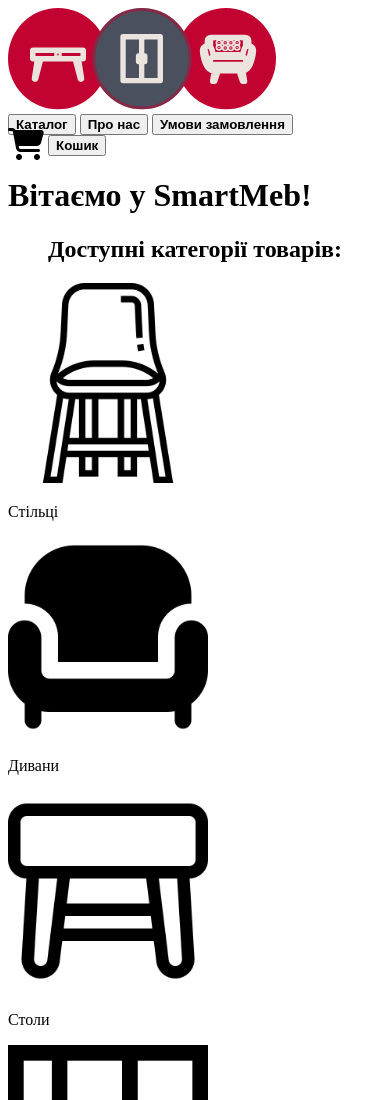
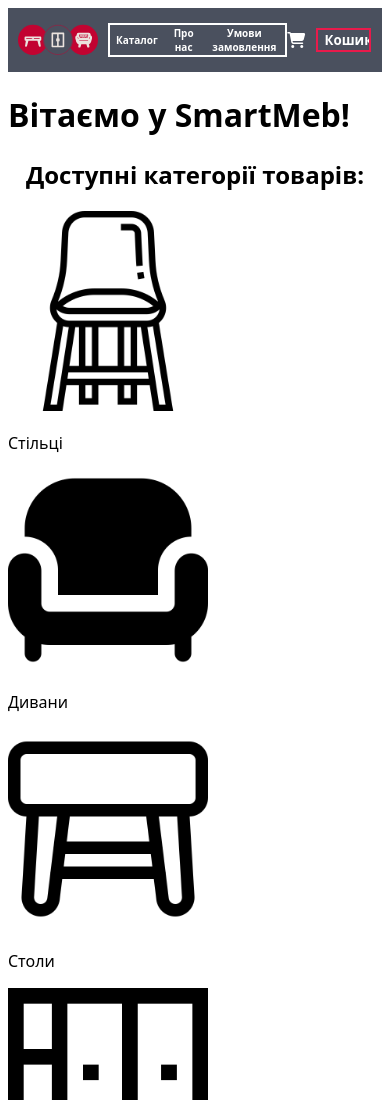
Before and after one commit to sataandagii/IC-34-Honcharenko-Lab4, a plain HTML site: page index.html in a window 390 px wide. Shown: the top 1100 px of the page. Drawn offline with Linux system fonts and the light colour scheme.

Commit message:
demo-phone

```diff
--- a/index.html
+++ b/index.html
@@ -17,7 +17,7 @@
       <button><b>Про нас</b></button>
       <button><b>Умови замовлення</b></button>
     </div>
-      <i class="fa-solid fa-cart-shopping fa-2xl"></i>
+      <i class="fa-solid fa-cart-shopping"></i>
       <button class="red"><b>Кошик</b></button>
 
   </header>
--- a/style.css
+++ b/style.css
@@ -1,4 +1,81 @@
-@media (min-width: 1024px) {
+body{
+    font-family:system-ui;
+}
+
+header{
+    background-color: #4A505E;
+    display: flex;
+    align-items: center;
+}
+
+header img{
+    padding-left: 10px;
+    margin-right: 10px;
+    width: 5em;
+    height: 4em;
+}
+
+header button{
+    font-family:system-ui;
+}
+
+.hdr{
+    height: 50%;
+    display: flex;
+    border: 2px solid white;
+}
+
+.hdr button{
+    font-size:10px;
+    float: left;
+    background-color: #4A505E;
+    border: none;
+    color: white;
+    text-align: center;
+    text-decoration: none;
+    cursor: pointer;
+    transition-duration: 0.4s;
+}
+.hdr button:hover{
+    background-color: white;
+    color: #4A505E;
+}
+
+.red{
+    display: flex;
+    }
+
+button.red{
+    position:relative;
+    right:0;
+    border: 2px solid #e81a4b;
+    background-color: #4A505E;
+    color: white;
+    margin: 3%;
+    text-align: center;
+    text-decoration: none;
+    cursor: pointer;
+    transition-duration: 0.4s;
+    overflow: hidden;
+}
+
+.red:hover{
+    background-color: #e81a4b;
+    color: white;
+}
+
+
+.fa-solid{
+    color: white;
+
+}
+
+.fa-solid:hover {
+    animation: fa-bounce 1s infinite;
+}
+
+
+/* @media (min-width: 1024px) {
     body{
         font-family:system-ui;
     }
@@ -201,4 +278,4 @@
         font-size: 20px;
         outline: none;
      }
-}
+} */
```
